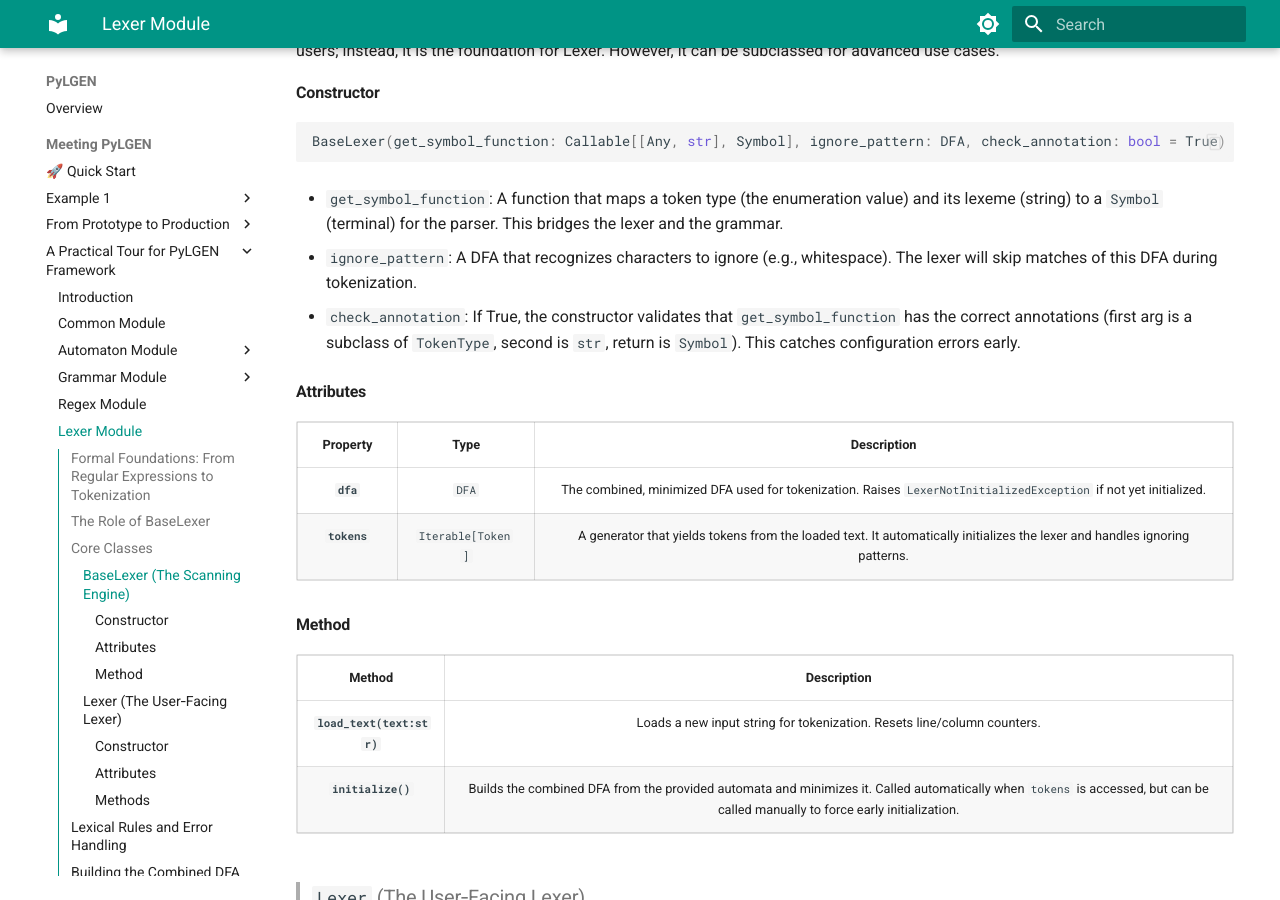
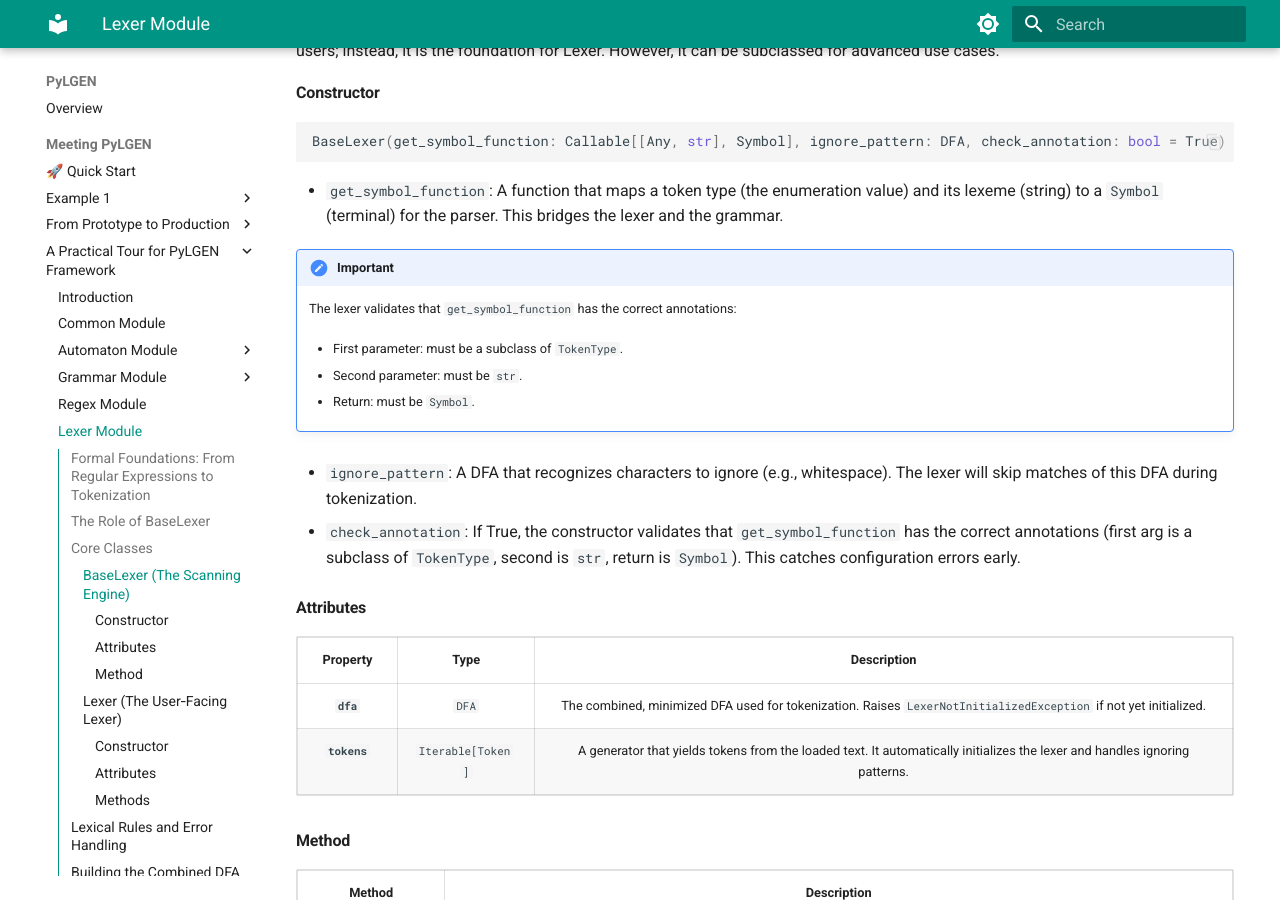
Before and after one commit to YonyUk/pylgen, an MkDocs documentation site: the page built from docs/api/lexer/lexer.md, in a window 1280 px wide and 900 px high, scrolled down 1788 px. Built offline with MkDocs 1.6.1 and Material for MkDocs 9.7.7, drawn with Linux system fonts in a browser that asks for light colours.

Commit message:
fix documentation

````diff
--- a/docs/api/lexer/lexer.md
+++ b/docs/api/lexer/lexer.md
@@ -65,6 +65,15 @@
 ```
 
  - `get_symbol_function`: A function that maps a token type (the enumeration value) and its lexeme (string) to a `Symbol` (terminal) for the parser. This bridges the lexer and the grammar.
+
+!!! important
+    The lexer validates that `get_symbol_function` has the correct annotations:
+
+    - First parameter: must be a subclass of `TokenType`.
+
+    - Second parameter: must be `str`.
+
+    - Return: must be `Symbol`.
 
  - `ignore_pattern`: A DFA that recognizes characters to ignore (e.g., whitespace). The lexer will skip matches of this DFA during tokenization.
 
````
